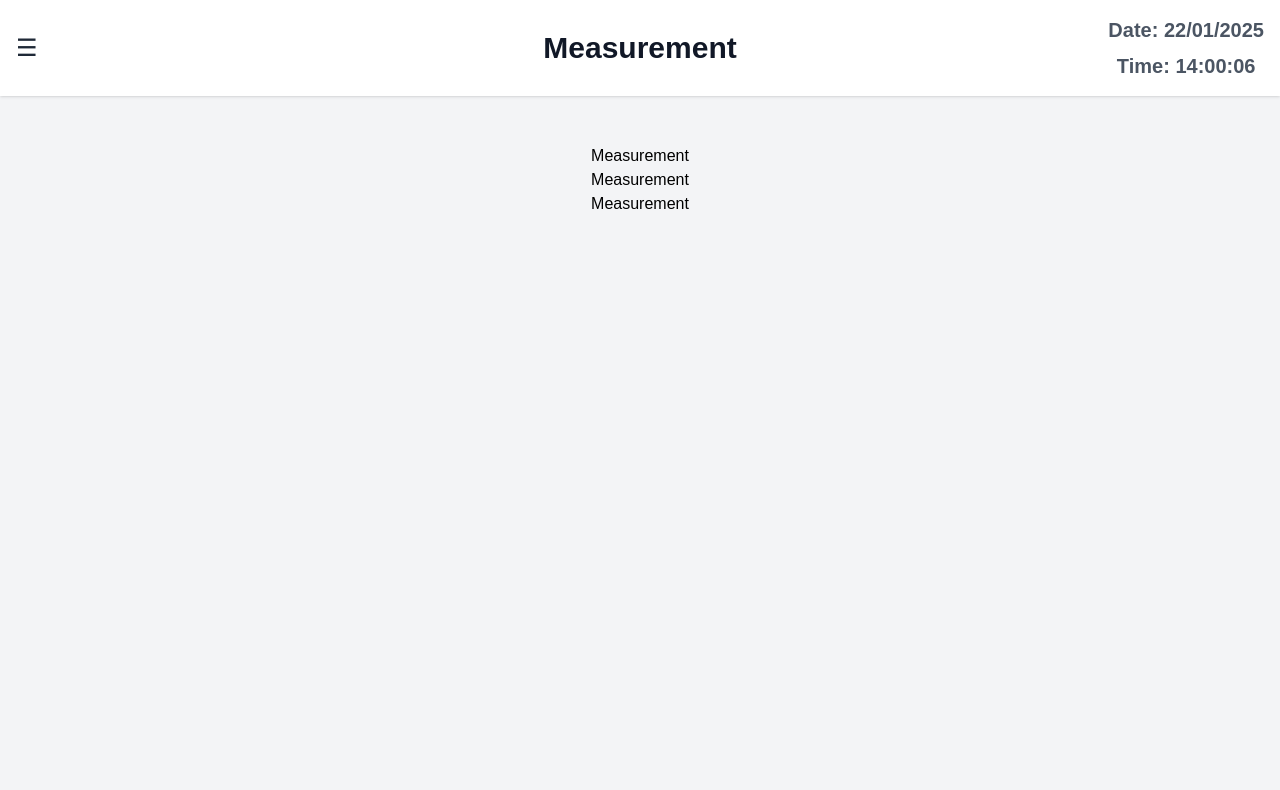
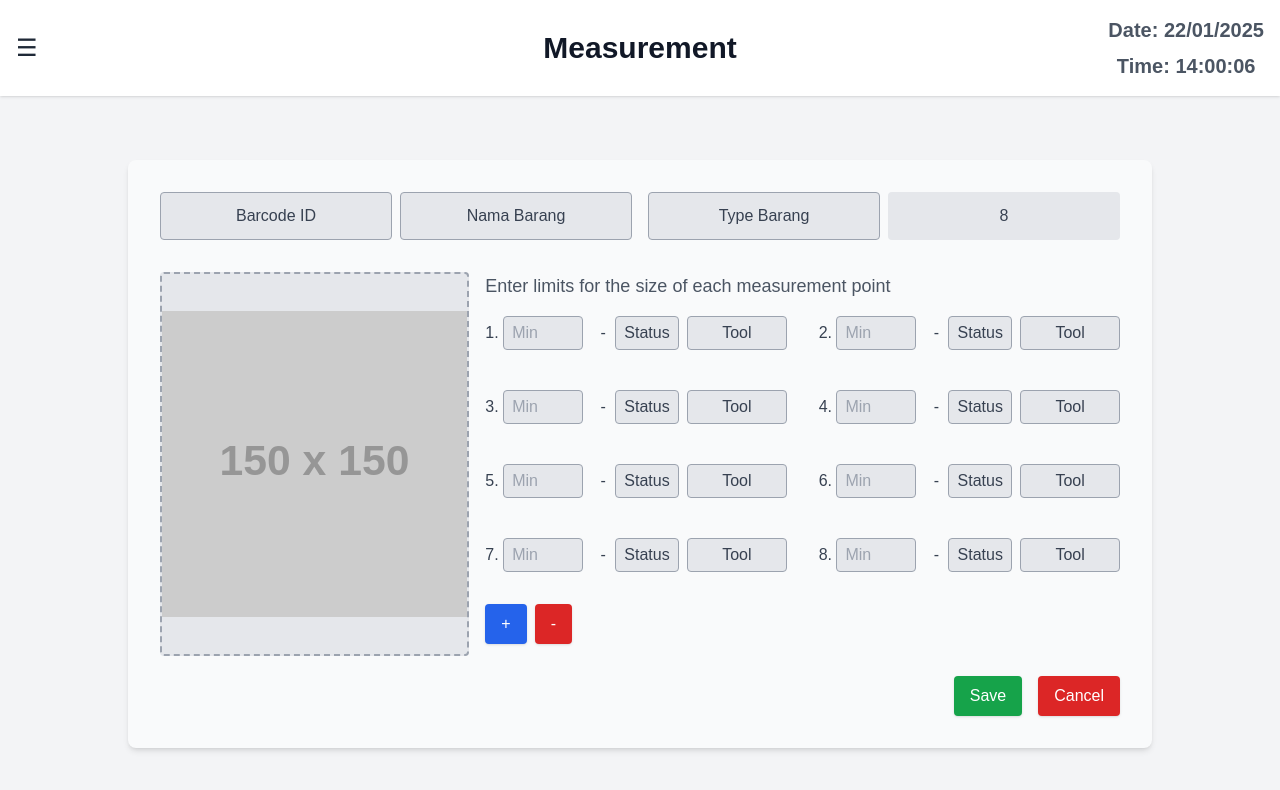
Before and after one commit to Fuiyooo/DataMeasuringLog, a Next.js app: page /dashboard/measurement in a window 1280 px wide. Shown: the top 790 px of the page. Built offline with nearby package versions, Linux system fonts and the light colour scheme; no server answers.

Commit message:
Measurement

```diff
--- /dev/null
+++ b/app/components/contents/Measurement.jsx
@@ -0,0 +1,198 @@
+import React, { useState, useEffect } from "react";
+
+import addParameterPlan from "./functions/addParameterPlan";
+
+function Measurement({ tools }) {
+  const [formData, setFormData] = useState({
+    barcodeId: "",
+    namaBarang: "",
+    typeBarang: "",
+    parameters: Array.from({ length: 8 }, () => ({
+      minValue: "",
+      status: "", // Changed maxValue to status
+      id_tool: tools[0]?.id || "",
+      unit: "unit",
+    })),
+  });
+
+  const [numParameters, setNumParameters] = useState(8); // Default set to 8
+  const [imageUrl, setImageUrl] = useState(null); // Store image URL from database
+
+  // Assuming image URL is passed from props or fetched from an API
+  useEffect(() => {
+    // Example of how you might fetch the image URL
+    // setImageUrl('https://example.com/path/to/image.jpg');
+    setImageUrl('https://via.placeholder.com/150'); // Example placeholder image URL
+  }, []);
+
+  const addParameter = () => {
+    if (numParameters < 20) {
+      setNumParameters((prev) => prev + 1);
+      setFormData((prevData) => ({
+        ...prevData,
+        parameters: [
+          ...prevData.parameters,
+          { minValue: "", status: "", id_tool: "1" }, // Changed maxValue to status
+        ],
+      }));
+    }
+  };
+
+  const removeParameter = () => {
+    if (numParameters > 1) {
+      setNumParameters((prev) => prev - 1);
+      setFormData((prevData) => ({
+        ...prevData,
+        parameters: prevData.parameters.slice(0, -1),
+      }));
+    }
+  };
+
+  const handleSave = () => {
+    console.log(formData);
+
+    // Call the addParameter function
+    addParameterPlan(formData);
+  };
+
+  return (
+    <section className="bg-gray-100 min-h-screen">
+      <div className="max-w-5xl mx-auto bg-gray-50 shadow-md rounded-lg p-8">
+        <div className="flex justify-between items-center mb-8">
+          <div className="flex-1">
+            <div className="w-full h-12 px-4 bg-gray-200 border border-gray-400 rounded text-gray-700 flex items-center justify-center">
+              {formData.barcodeId || "Barcode ID"}
+            </div>
+          </div>
+          <div className="flex-1 mx-2">
+            <div className="w-full h-12 px-4 bg-gray-200 border border-gray-400 rounded text-gray-700 flex items-center justify-center">
+              {formData.namaBarang || "Nama Barang"}
+            </div>
+          </div>
+          <div className="flex-1 mx-2">
+            <div className="w-full h-12 px-4 bg-gray-200 border border-gray-400 rounded text-gray-700 flex items-center justify-center">
+              {formData.typeBarang || "Type Barang"}
+            </div>
+          </div>
+          <div className="flex-1 flex items-center justify-center h-12 bg-gray-200 rounded text-gray-700">
+            {numParameters}
+          </div>
+        </div>
+
+        <div className="grid grid-cols-12 gap-4">
+          <div className="col-span-4 bg-gray-200 h-96 rounded flex items-center justify-center border-dashed border-2 border-gray-400">
+            {imageUrl ? (
+              <img
+                src={imageUrl}
+                alt="Uploaded"
+                className="object-contain h-full w-full rounded"
+              />
+            ) : (
+              <p>No Image Available</p>
+            )}
+          </div>
+
+          <div className="col-span-8">
+            <h2 className="text-lg font-medium text-gray-600 mb-4">
+              Enter limits for the size of each measurement point
+            </h2>
+
+            <MeasurementInput
+              parameters={formData.parameters}
+              tools={tools}
+              onUpdate={(updatedParams) =>
+                setFormData((prevData) => ({
+                  ...prevData,
+                  parameters: updatedParams,
+                }))
+              }
+            />
+
+            <div className="flex mt-6">
+              <button
+                className="bg-blue-600 text-white px-4 py-2 rounded shadow hover:bg-blue-700 mr-2"
+                onClick={addParameter}
+              >
+                +
+              </button>
+              <button
+                className="bg-red-600 text-white px-4 py-2 rounded shadow hover:bg-red-700"
+                onClick={removeParameter}
+              >
+                -
+              </button>
+            </div>
+
+            <div className="flex justify-end mt-8 space-x-4">
+              <button
+                className="bg-green-600 text-white px-4 py-2 rounded shadow hover:bg-green-700"
+                onClick={handleSave}
+              >
+                Save
+              </button>
+              <button
+                className="bg-red-600 text-white px-4 py-2 rounded shadow hover:bg-red-700"
+                onClick={() => window.location.reload()}
+              >
+                Cancel
+              </button>
+            </div>
+          </div>
+        </div>
+      </div>
+    </section>
+  );
+}
+
+function MeasurementInput({ parameters, onUpdate, tools }) {
+  const handleChange = (index, key, value) => {
+    const updatedParameters = [...parameters];
+    updatedParameters[index][key] = value;
+
+    // Check if minValue is between 0 and 1
+    if (key === "minValue") {
+      const minValue = parseFloat(value);
+      const status = (minValue >= 0 && minValue <= 1) ? "OK" : "NG";
+      const statusColor = (minValue >= 0 && minValue <= 1) ? "bg-green-500" : "bg-red-500";
+
+      updatedParameters[index].status = status;
+      updatedParameters[index].statusColor = statusColor; // Add statusColor for dynamic background
+    }
+
+    onUpdate(updatedParameters);
+  };
+
+  return (
+    <div className="grid grid-cols-2 gap-8">
+      {parameters.map((param, index) => (
+        <div key={index} className="flex items-center mb-2">
+          <span className="w-6 text-gray-700">{index + 1}.</span>
+
+          {/* Min Value input: Only numbers allowed */}
+          <input
+            type="number"
+            value={param.minValue}
+            onChange={(e) => handleChange(index, "minValue", e.target.value)}
+            className="border border-gray-400 rounded px-2 py-1 w-20 mr-2 bg-gray-200 text-gray-700"
+            placeholder="Min"
+          />
+          <span className="w-8 text-center text-gray-700">-</span>
+
+          {/* Status */}
+          <div
+            className={`border border-gray-400 rounded px-2 py-1 w-20 mr-2 ${param.statusColor || 'bg-gray-200'} text-gray-700 flex items-center justify-center`}
+          >
+            {param.status || "Status"}
+          </div>
+
+          {/* Tool dropdown */}
+          <div className="border border-gray-400 rounded px-2 py-1 w-32 bg-gray-200 text-gray-700 flex items-center justify-center">
+            {tools.find(tool => tool.id === param.id_tool)?.name || "Tool"}
+          </div>
+        </div>
+      ))}
+    </div>
+  );
+}
+
+export default Measurement;
--- a/app/dashboard/measurement/page.jsx
+++ b/app/dashboard/measurement/page.jsx
@@ -1,19 +1,59 @@
 "use client";
 
-import React from "react";
-import Layout from "@/app/components/layout";
+import React, { useState, Suspense, lazy, useEffect } from "react";
+
+// Components
+import Layout from "@/app/components/Layout";
+const Parameter = lazy(() => import("@/app/components/contents/Measurement"));
+
+// Functions
+import getTools from "@/app/components/contents/functions/getTools";
 
 function page() {
   const activePage = "Measurement";
+  const [tools, setTools] = useState([]);
+
+  useEffect(() => {
+    const fetchTools = async () => {
+      try {
+        const tools = await getTools();
+        setTools(tools);
+      } catch (error) {
+        console.error("Failed to fetch tools:", error);
+      }
+    };
+
+    fetchTools();
+  }, []);
+
+  const [numParameters, setNumParameters] = useState(12); // Jumlah parameter awal dan state
+
+  // Fungsi untuk menambah parameter
+  const addParameter = () => {
+    setNumParameters(numParameters + 1);
+  };
+
+  // Fungsi untuk mengurangi parameter
+  const removeParameter = () => {
+    if (numParameters > 1) {
+      setNumParameters(numParameters - 1);
+    }
+  };
+
   return (
-    <div>
+    <div className="flex overflow-x-auto">
       <Layout
         activePage={activePage}
         contents={
-          <div>
-            <div>Measurement</div>
-            <div>Measurement</div>
-            <div>Measurement</div>
+          <div className="flex flex-col w-full h-full p-4 space-y-4">
+            <Suspense fallback={<div>Loading...</div>}>
+              <Parameter
+                tools={tools}
+                addParameter={addParameter}
+                removeParameter={removeParameter}
+                numParameters={numParameters}
+              />
+            </Suspense>
           </div>
         }
       />
```
